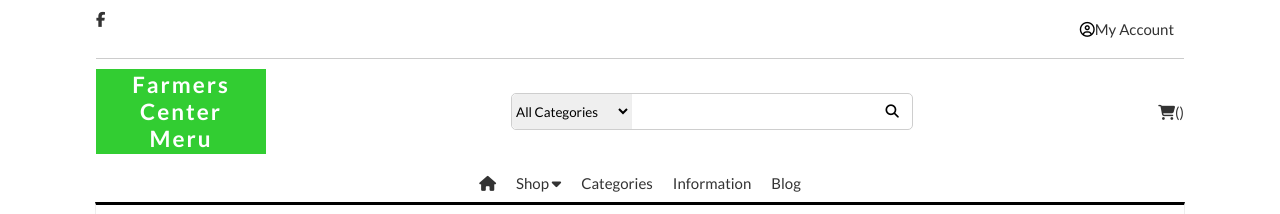
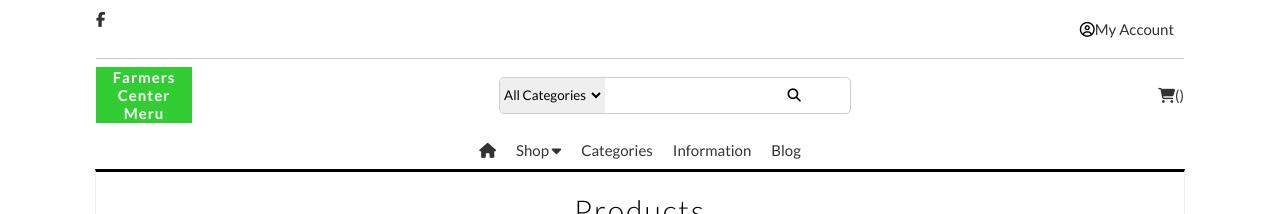
Before and after one commit to MuthomiGuantai/farmers_-center-frontend, a React app: page / in a window 1280 px wide. Shown: the top 214 px of the page. Built offline with nearby package versions, Linux system fonts and the light colour scheme; no server answers.

Commit message:
heroku deploy

```diff
--- a/src/components/Header/MainHeader/style.css
+++ b/src/components/Header/MainHeader/style.css
@@ -1,11 +1,13 @@
 .MainHeader {
   display: flex;
+  flex: auto;
+  flex-wrap: wrap;
   justify-content: space-between;
   align-items: center;
-  padding: 10px 0;
+  padding: 8px 0;
 }
 .SearchOption {
-  width: 400px;
+  width: 350px;
   height: 35px;
   border: 1px solid #cecece;
   border-radius: 5px;
@@ -19,11 +21,11 @@
   border-right: 1px solid #eee;
 }
 .SearchOption > input {
-  width: 60%;
+  width: 50%;
   border: none;
 }
 .SearchOption > button {
-  width: 10%;
+  width: 8%;
   border: none;
   background: transparent;
 }
--- a/src/components/Logo/style.css
+++ b/src/components/Logo/style.css
@@ -1,11 +1,11 @@
 .Logo {
-  font-size: 1.5rem;
+  font-size: 1rem;
   text-transform: capitalize;
   font-weight: bold;
-  letter-spacing: 2px;
+  letter-spacing: 1px;
   color: #fff;
   background: #32cd32;
-  padding: 2px 10px;
-  width: 150px;
+  padding: 1px 8px;
+  width: 80px;
   text-align: center;
 }
--- a/src/components/ShopStore/Products/style.css
+++ b/src/components/ShopStore/Products/style.css
@@ -1,5 +1,6 @@
 .Content {
   width: 85%;
+  flex-wrap: wrap;
   border-top: 3px solid #000;
   margin: 0 auto;
   border-left: 1px solid #eee;
```
Also changed, not shown: 1 other file.
